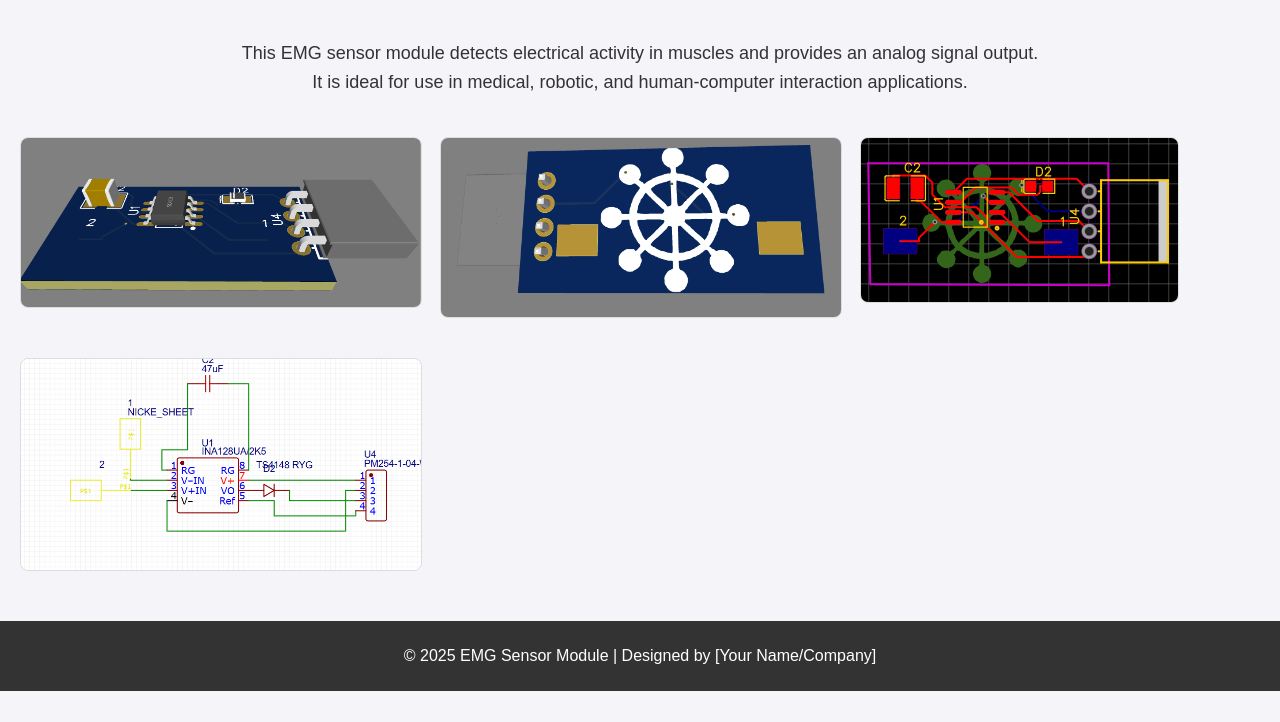
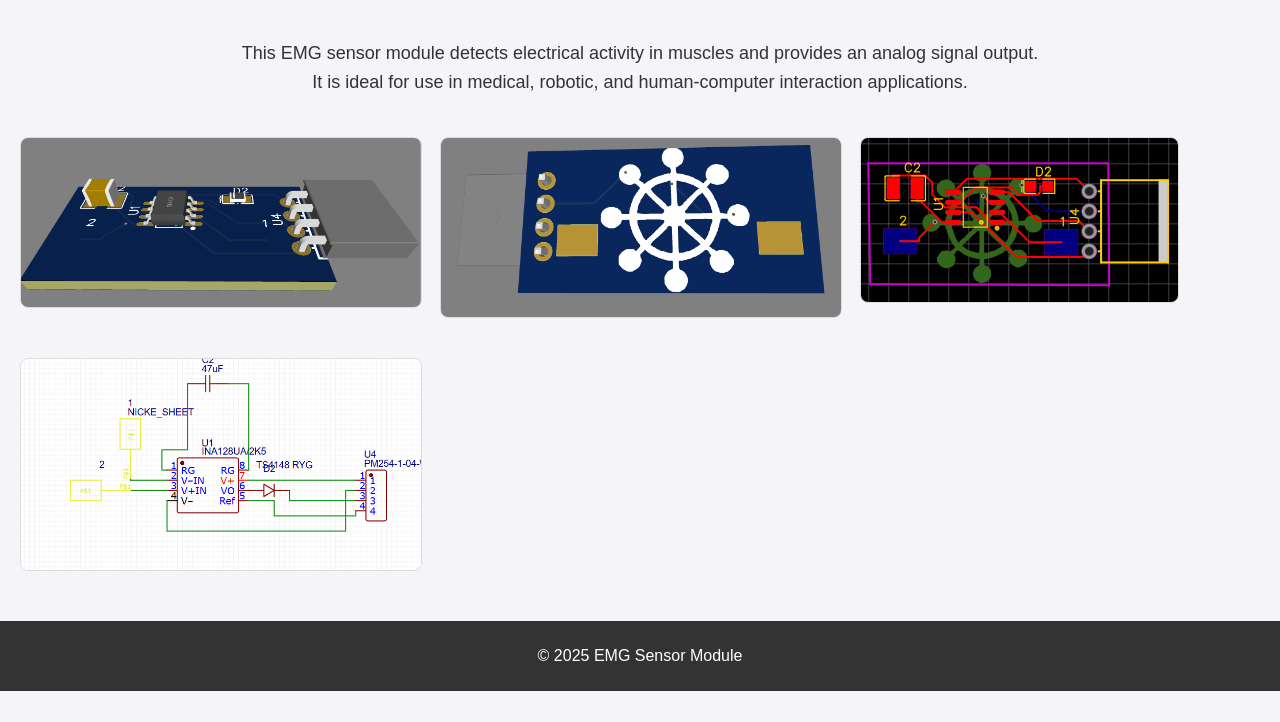
Before and after one commit to YashasSingh/emg-sensor, a plain HTML site: page index.html in a window 1280 px wide. Shown: the part 78-800 px from the top of the page. Drawn offline with Linux system fonts and the light colour scheme.

Commit message:
Update index.html

```diff
--- a/index.html
+++ b/index.html
@@ -67,7 +67,7 @@
         </div>
     </div>
     <footer>
-        <p>&copy; 2025 EMG Sensor Module | Designed by [Your Name/Company]</p>
+        <p>&copy; 2025 EMG Sensor Module </p>
     </footer>
 </body>
 </html>
```
